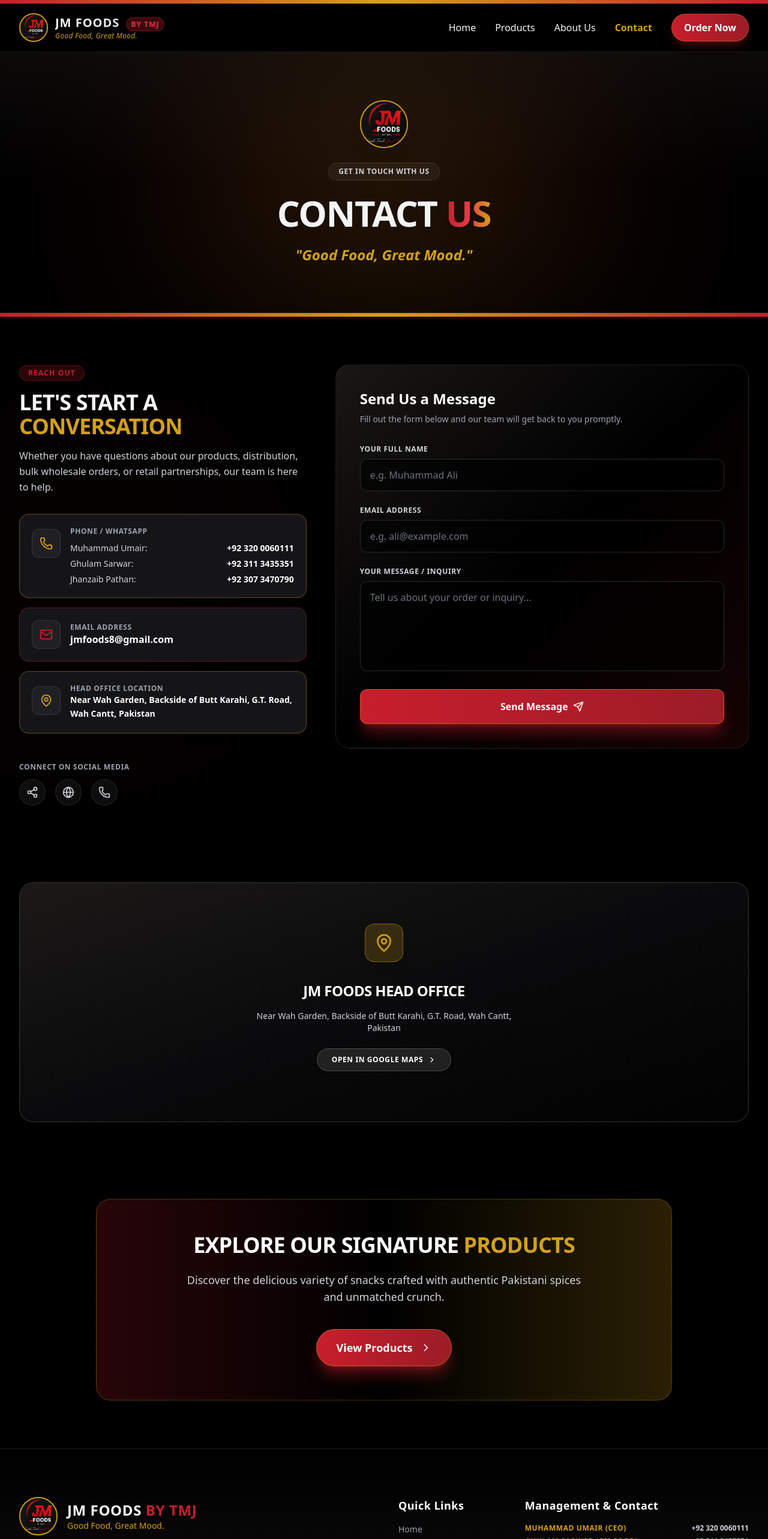
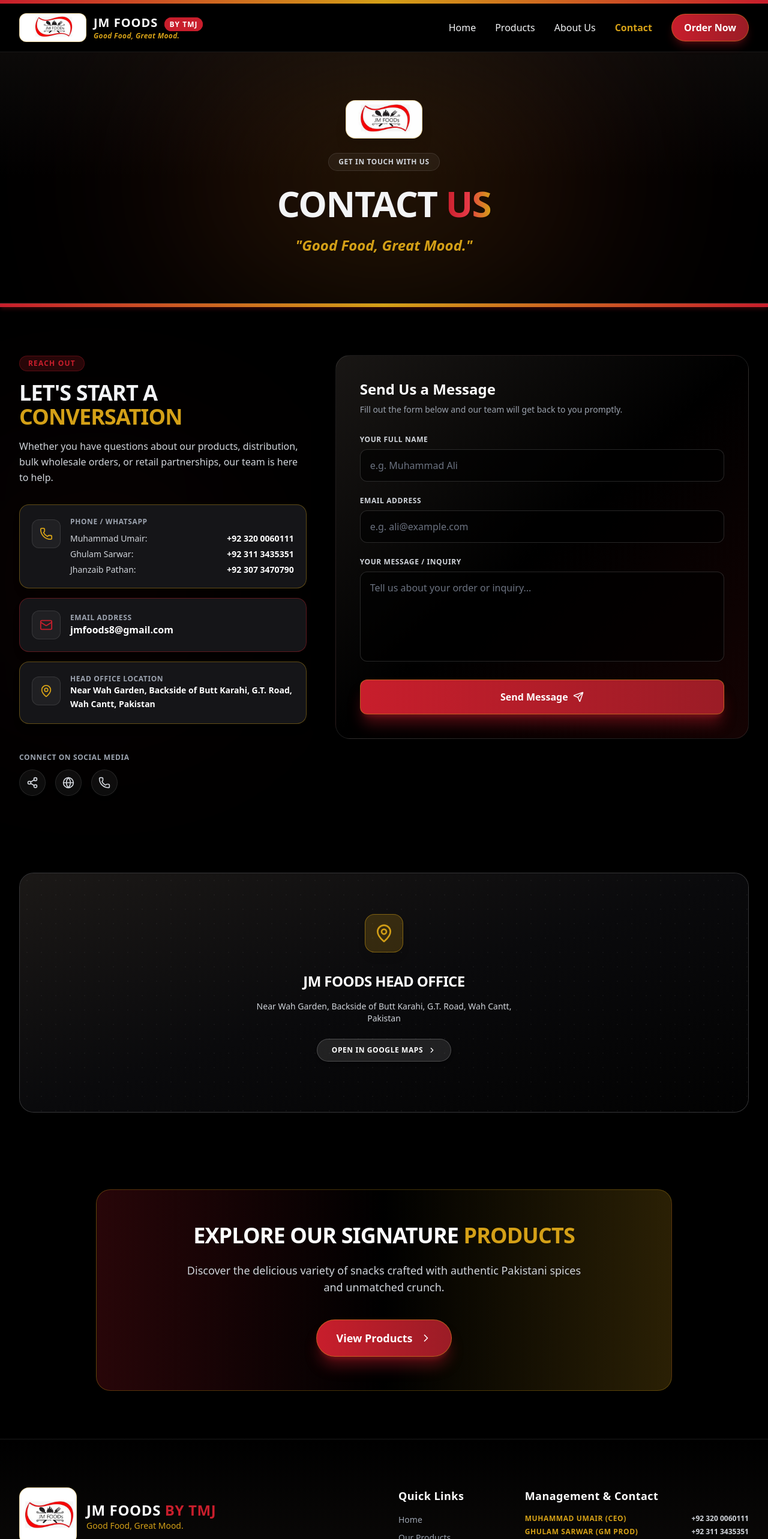
Before and after one commit to Mohsin-Khan0786/jm_foods, a Next.js app: page /contact in a window 1280 px wide. Shown: the top 2566 px of the page at 60% size. Built offline with nearby package versions, Linux system fonts and the light colour scheme; a web font is replaced by a local one.

Commit message:
Replace old circular logo with official registered rectangular logo across all pages

```diff
--- a/app/about/page.tsx
+++ b/app/about/page.tsx
@@ -75,16 +75,16 @@
       <nav className="sticky top-1.5 z-40 bg-black border-b border-white/15 transition-all">
         <div className="max-w-7xl mx-auto px-4 sm:px-6 lg:px-8 h-20 flex items-center justify-between relative z-50">
           <Link href="/" className="flex items-center gap-3 group">
-            <div className="relative w-12 h-12 rounded-full overflow-hidden border-2 border-[#D4A017] shadow-md group-hover:scale-105 transition-transform bg-white/5 p-0.5">
+            <div className="relative w-28 h-12 rounded-xl overflow-hidden border border-[#D4A017]/40 shadow-md group-hover:scale-105 transition-transform bg-white p-0.5">
               <Image
-                src="/logo.png"
+                src="/logo.jpeg"
                 alt="JM Foods Logo"
                 fill
-                sizes="48px"
+                sizes="112px"
                 className="object-contain"
               />
             </div>
-            <div className="flex flex-col">
+            <div className="hidden sm:flex flex-col">
               <span className="font-extrabold tracking-wider text-lg sm:text-xl text-white">
                 JM FOODS <span className="text-xs font-semibold px-2 py-0.5 rounded-full bg-[#C81E2C] text-white border border-[#C81E2C] ml-1">BY TMJ</span>
               </span>
@@ -169,12 +169,12 @@
         <div className="absolute inset-0 bg-[radial-gradient(#ffffff0a_1px,transparent_1px)] [background-size:24px_24px] pointer-events-none" />
 
         <div className="relative max-w-4xl mx-auto space-y-6 z-10">
-          <div className="relative w-20 h-20 mx-auto rounded-full overflow-hidden border-2 border-[#D4A017] shadow-xl bg-white/5 p-1 animate-pulse">
+          <div className="relative w-32 h-16 mx-auto rounded-2xl overflow-hidden border border-[#D4A017]/40 shadow-xl bg-white p-1 animate-pulse">
             <Image
-              src="/logo.png"
+              src="/logo.jpeg"
               alt="JM Foods Logo"
               fill
-              sizes="80px"
+              sizes="128px"
               className="object-contain"
             />
           </div>
@@ -453,12 +453,12 @@
 
             <div className="lg:col-span-6 space-y-6">
               <div className="flex items-center gap-4">
-                <div className="relative w-16 h-16 rounded-full overflow-hidden border-2 border-[#D4A017] bg-white/5 p-1 shadow-md">
+                <div className="relative w-24 h-24 rounded-2xl overflow-hidden border border-[#D4A017]/40 bg-white p-1 shadow-md">
                   <Image
-                    src="/logo.png"
+                    src="/logo.jpeg"
                     alt="JM Foods Logo"
                     fill
-                    sizes="64px"
+                    sizes="96px"
                     className="object-contain"
                   />
                 </div>
@@ -515,12 +515,12 @@
 
           <div className="pt-8 flex flex-col sm:flex-row items-center justify-between gap-4 text-xs text-gray-500">
             <div className="flex items-center gap-2">
-              <div className="relative w-6 h-6 rounded-full overflow-hidden border border-[#D4A017] bg-white/5">
+              <div className="relative w-8 h-8 rounded-lg overflow-hidden border border-[#D4A017]/40 bg-white p-0.5">
                 <Image
-                  src="/logo.png"
+                  src="/logo.jpeg"
                   alt="Logo Mark"
                   fill
-                  sizes="24px"
+                  sizes="32px"
                   className="object-contain"
                 />
               </div>
--- a/app/contact/page.tsx
+++ b/app/contact/page.tsx
@@ -25,20 +25,20 @@
       <nav className="sticky top-1.5 z-40 bg-black/90 backdrop-blur-md border-b border-white/10 transition-all">
         <div className="max-w-7xl mx-auto px-4 sm:px-6 lg:px-8 h-20 flex items-center justify-between">
           <Link href="/" className="flex items-center gap-3 group">
-            <div className="relative w-12 h-12 rounded-full overflow-hidden border-2 border-[#D4A017] shadow-md group-hover:scale-105 transition-transform bg-white/5 p-0.5">
+            <div className="relative w-28 h-12 rounded-xl overflow-hidden border border-[#D4A017]/40 shadow-md group-hover:scale-105 transition-transform bg-white p-0.5">
               <Image
-                src="/logo.png"
+                src="/logo.jpeg"
                 alt="JM Foods Logo"
                 fill
-                sizes="48px"
+                sizes="112px"
                 className="object-contain"
               />
             </div>
-            <div className="flex flex-col">
-              <span className="font-extrabold tracking-wider text-lg sm:text-xl bg-gradient-to-r from-white via-gray-200 to-gray-400 bg-clip-text text-transparent">
-                JM FOODS <span className="text-xs font-semibold px-2 py-0.5 rounded-full bg-[#C81E2C]/30 text-[#C81E2C] border border-[#C81E2C]/40 ml-1">BY TMJ</span>
+            <div className="hidden sm:flex flex-col">
+              <span className="font-extrabold tracking-wider text-lg sm:text-xl text-white">
+                JM FOODS <span className="text-xs font-semibold px-2 py-0.5 rounded-full bg-[#C81E2C] text-white border border-[#C81E2C] ml-1">BY TMJ</span>
               </span>
-              <span className="text-xs italic text-[#D4A017] tracking-wide">Good Food, Great Mood.</span>
+              <span className="text-xs italic text-[#D4A017] tracking-wide font-bold">Good Food, Great Mood.</span>
             </div>
           </Link>
 
@@ -117,12 +117,12 @@
         </div>
 
         <div className="relative max-w-4xl mx-auto space-y-6 z-10">
-          <div className="relative w-20 h-20 mx-auto rounded-full overflow-hidden border-2 border-[#D4A017] shadow-xl bg-white/5 p-1 animate-pulse">
+          <div className="relative w-32 h-16 mx-auto rounded-2xl overflow-hidden border border-[#D4A017]/40 shadow-xl bg-white p-1 animate-pulse">
             <Image
-              src="/logo.png"
+              src="/logo.jpeg"
               alt="JM Foods Logo"
               fill
-              sizes="80px"
+              sizes="128px"
               className="object-contain"
             />
           </div>
@@ -383,12 +383,12 @@
 
             <div className="lg:col-span-6 space-y-6">
               <div className="flex items-center gap-4">
-                <div className="relative w-16 h-16 rounded-full overflow-hidden border-2 border-[#D4A017] bg-white/5 p-1 shadow-md">
+                <div className="relative w-24 h-24 rounded-2xl overflow-hidden border border-[#D4A017]/40 bg-white p-1 shadow-md">
                   <Image
-                    src="/logo.png"
+                    src="/logo.jpeg"
                     alt="JM Foods Logo"
                     fill
-                    sizes="64px"
+                    sizes="96px"
                     className="object-contain"
                   />
                 </div>
@@ -445,12 +445,12 @@
 
           <div className="pt-8 flex flex-col sm:flex-row items-center justify-between gap-4 text-xs text-gray-500">
             <div className="flex items-center gap-2">
-              <div className="relative w-6 h-6 rounded-full overflow-hidden border border-[#D4A017] bg-white/5">
+              <div className="relative w-8 h-8 rounded-lg overflow-hidden border border-[#D4A017]/40 bg-white p-0.5">
                 <Image
-                  src="/logo.png"
+                  src="/logo.jpeg"
                   alt="Logo Mark"
                   fill
-                  sizes="24px"
+                  sizes="32px"
                   className="object-contain"
                 />
               </div>
--- a/app/page.tsx
+++ b/app/page.tsx
@@ -183,16 +183,16 @@
       <header className="fixed top-1.5 left-0 right-0 z-50 bg-black border-b border-white/15 shadow-[0_10px_30px_rgba(0,0,0,0.9)]">
         <div className="max-w-7xl mx-auto px-4 sm:px-6 lg:px-8 h-20 flex items-center justify-between relative z-50">
           <Link href="/" className="flex items-center gap-3 group">
-            <div className="relative w-12 h-12 rounded-full overflow-hidden border-2 border-[#D4A017] shadow-md group-hover:scale-105 transition-transform bg-white/5 p-0.5">
+            <div className="relative w-28 h-12 rounded-xl overflow-hidden border border-[#D4A017]/40 shadow-md group-hover:scale-105 transition-transform bg-white p-0.5">
               <Image
-                src="/logo.png"
+                src="/logo.jpeg"
                 alt="JM Foods Logo"
                 fill
-                sizes="48px"
+                sizes="112px"
                 className="object-contain"
               />
             </div>
-            <div className="flex flex-col">
+            <div className="hidden sm:flex flex-col">
               <span className="font-extrabold tracking-wider text-lg sm:text-xl text-white">
                 JM FOODS <span className="text-xs font-semibold px-2 py-0.5 rounded-full bg-[#C81E2C] text-white border border-[#C81E2C] ml-1">BY TMJ</span>
               </span>
@@ -554,12 +554,12 @@
             {/* About Block with Logo */}
             <div className="lg:col-span-6 space-y-6">
               <div className="flex items-center gap-4">
-                <div className="relative w-16 h-16 rounded-full overflow-hidden border-2 border-[#D4A017] bg-white/5 p-1 shadow-md">
+                <div className="relative w-24 h-24 rounded-2xl overflow-hidden border border-[#D4A017]/40 bg-white p-1 shadow-md">
                   <Image
-                    src="/logo.png"
+                    src="/logo.jpeg"
                     alt="JM Foods Logo"
                     fill
-                    sizes="64px"
+                    sizes="96px"
                     className="object-contain"
                   />
                 </div>
@@ -650,12 +650,12 @@
           {/* Bottom Copyright Line */}
           <div className="pt-8 flex flex-col sm:flex-row items-center justify-between gap-4 text-xs text-gray-500">
             <div className="flex items-center gap-2">
-              <div className="relative w-6 h-6 rounded-full overflow-hidden border border-[#D4A017] bg-white/5">
+              <div className="relative w-8 h-8 rounded-lg overflow-hidden border border-[#D4A017]/40 bg-white p-0.5">
                 <Image
-                  src="/logo.png"
+                  src="/logo.jpeg"
                   alt="Logo Mark"
                   fill
-                  sizes="24px"
+                  sizes="32px"
                   className="object-contain"
                 />
               </div>
```
Also changed, not shown: public/images/logo.jpeg (added), public/logo.jpeg (added).
